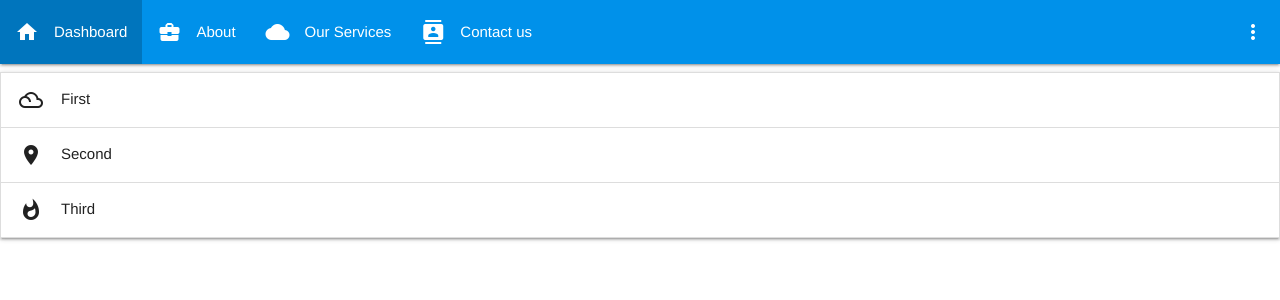
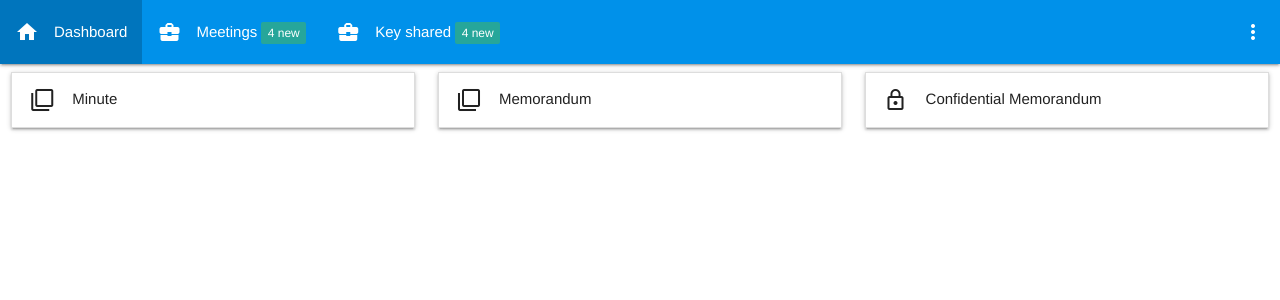
Before and after one commit to abiisnn/Digital-Office, a Flask app: page /dashboard in a window 1280 px wide. Shown: the top 300 px of the page. Run offline with Flask 2, Linux system fonts and the light colour scheme; some libraries are stand-ins or nearby versions.

Commit message:
clasehoy

```diff
--- /dev/null
+++ b/App/static/js/dashboard.js
@@ -0,0 +1,8 @@
+document.addEventListener('DOMContentLoaded', function() {
+  var elems = document.querySelectorAll('.collapsible');
+  var instances = M.Collapsible.init(elems, options);
+});
+
+$(document).ready(function(){
+  $('.collapsible').collapsible();
+});
--- a/App/templates/base/dashBoardBase.html
+++ b/App/templates/base/dashBoardBase.html
@@ -5,6 +5,8 @@
   <link type="text/css" rel="stylesheet" href="../../static/css/materialize.css" media="screen,projection" />
   <link type="text/css" rel="stylesheet" href="../../static/css/dashBoardStyle.css" media="screen,projection" />
   <link rel="stylesheet" href="https://cdnjs.cloudflare.com/ajax/libs/font-awesome/4.7.0/css/font-awesome.min.css">
+  <script type = "text/javascript" src = "https://code.jquery.com/jquery-2.1.1.min.js"></script>
+  <script type = "text/javascript" src = "../../static/js/dashboard.js"></script>
   <script type="text/javascript" src="../../static/js/materialize.js"></script>
 
   <title>Index</title>
@@ -21,10 +23,12 @@
     <div class="nav-wrapper light-blue accent-4">
       <ul class="left hide-on-med-and-down">
         <li class="active"><a href="/"><i class="material-icons left">home</i>Dashboard</a></li>
-        <li><a href="sass.html"><i class="material-icons left">business_center</i>About</a></li>
-        <li><a href="sass.html"><i class="material-icons left">cloud</i>Our Services</a></li>
-        <li><a href="sass.html"><i class="material-icons left">contacts</i>Contact us</a></li>
+        <li><a href="">Meetings<i class="material-icons left">business_center</i><span class="new badge">4</span></a></li>
+        <li><a href="">Key shared<i class="material-icons left">business_center</i><span class="new badge">4</span></a></li>
+
       </ul>
+
+
       <ul id="nav-mobile" class="right hide-on-med-and-down">
         <li><a href="mobile.html"><i class="material-icons">more_vert</i></a></li>
 
@@ -42,6 +46,7 @@
   {% block content %}
   {% endblock%}
 
+
 </body>
 
 </html>
--- a/App/templates/dashboard.html
+++ b/App/templates/dashboard.html
@@ -1,18 +1,50 @@
 {% extends 'base/dashBoardBase.html'%}
 {% block content %}
-<ul class="collapsible">
-   <li>
-     <div class="collapsible-header"><i class="material-icons">filter_drama</i>First</div>
-     <div class="collapsible-body"><span>Lorem ipsum dolor sit amet.</span></div>
-   </li>
-   <li>
-     <div class="collapsible-header"><i class="material-icons">place</i>Second</div>
-     <div class="collapsible-body"><span>Lorem ipsum dolor sit amet.</span></div>
-   </li>
-   <li>
-     <div class="collapsible-header"><i class="material-icons">whatshot</i>Third</div>
-     <div class="collapsible-body"><span>Lorem ipsum dolor sit amet.</span></div>
-   </li>
- </ul>
+
+
+<div class='row'>
+
+  <div class="col s4">
+
+    <ul class="collapsible">
+       <li>
+         <div class="collapsible-header"><i class="material-icons">filter_none</i>Minute</div>
+         <div class="collapsible-body"><span>Document.</span></div>
+         <div class="collapsible-body"><span>Document.</span></div>
+         <div class="collapsible-body"><span>Document.</span></div>
+         <div class="collapsible-body"><span>Document.</span></div>
+         <div class="collapsible-body"><span>Document.</span></div>
+         <div class="collapsible-body"><span>Document.</span></div>
+         <div class="collapsible-body"><span>Document.</span></div>
+     </ul>
+
+  </div>
+
+
+  <div class="col s4">
+    <ul class="collapsible">
+       <li>
+         <div class="collapsible-header"><i class="material-icons">filter_none</i>Memorandum</div>
+         <div class="collapsible-body"><span>Document.</span></div>
+         <div class="collapsible-body"><span>Document.</span></div>       </li>
+     </ul>
+  </div>
+
+
+  <div class="col s4">
+    <ul class="collapsible">
+       <li>
+         <div class="collapsible-header"><i class="material-icons">lock_outline</i>Confidential Memorandum</div>
+         <div class="collapsible-body"><span>Document.</span></div>
+         <div class="collapsible-body"><span>Document.</span></div>
+         <div class="collapsible-body"><span>Document.</span></div>
+         <div class="collapsible-body"><span>Document.</span></div>       </li>
+     </ul>
+  </div>
+
+  </div>
+
+</div>
+
 
 {% endblock %}
```
